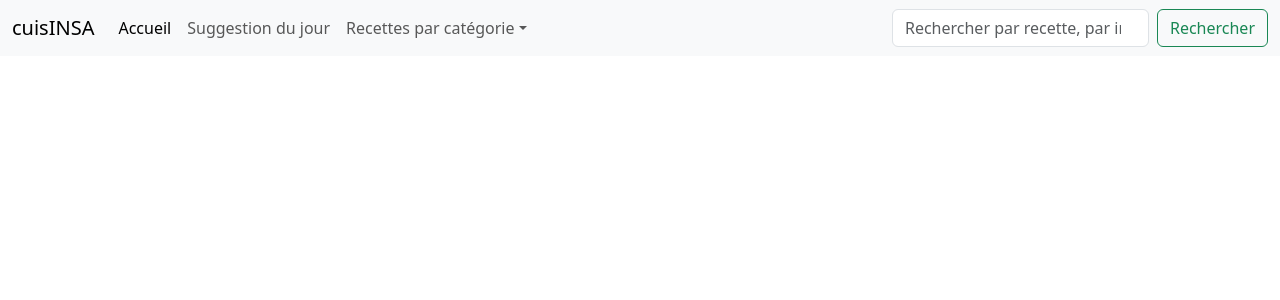
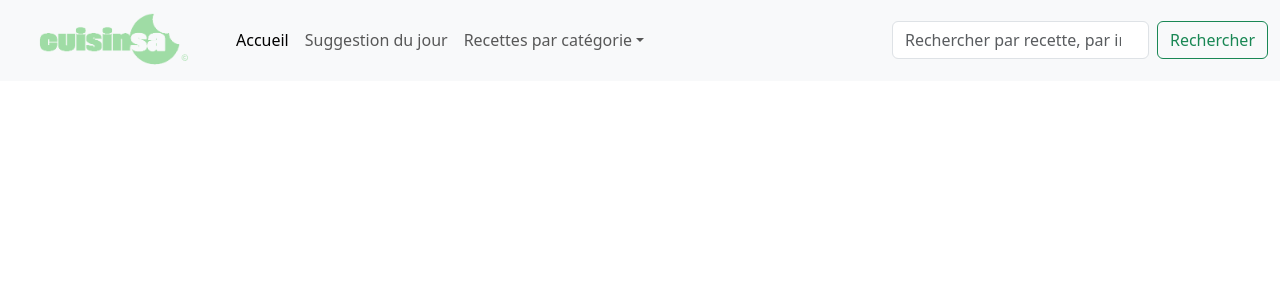
Before and after one commit to kitKatdarkMint/WEB, a React (Vite) app: page / in a window 1280 px wide. Shown: the top 300 px of the page. Built offline with nearby package versions, Linux system fonts and the light colour scheme.

Commit message:
icone et logo

```diff
--- a/index.html
+++ b/index.html
@@ -2,7 +2,7 @@
 <html lang="fr">
   <head>
     <meta charset="UTF-8" />
-    <link rel="icon" type="image/svg+xml" href="/vite.svg" />
+    <link rel="icon" type="image/png" href="/src/assets/fourchette.png" />
     <meta name="viewport" content="width=device-width, initial-scale=1.0" />
     <title>CuisINSA</title>
   </head>
--- a/src/components/Navbar.tsx
+++ b/src/components/Navbar.tsx
@@ -3,7 +3,7 @@ function Navbar() {
     <nav className="navbar navbar-expand-lg bg-body-tertiary">
       <div className="container-fluid">
         <a className="navbar-brand" href="#">
-            cuisINSA
+          <img src="/src/assets/cuisinsa.png" alt="cuisINSA" width="200" />
         </a>
         <button
           className="navbar-toggler"
@@ -59,7 +59,6 @@ function Navbar() {
                 </li>
               </ul>
             </li>
-
           </ul>
           <form className="d-flex" role="search">
             <input
```
Also changed, not shown: src/assets/cuisinsa.png (added), src/assets/fourchette.png (added). Lines whose indentation alone changed are shown as unchanged.
